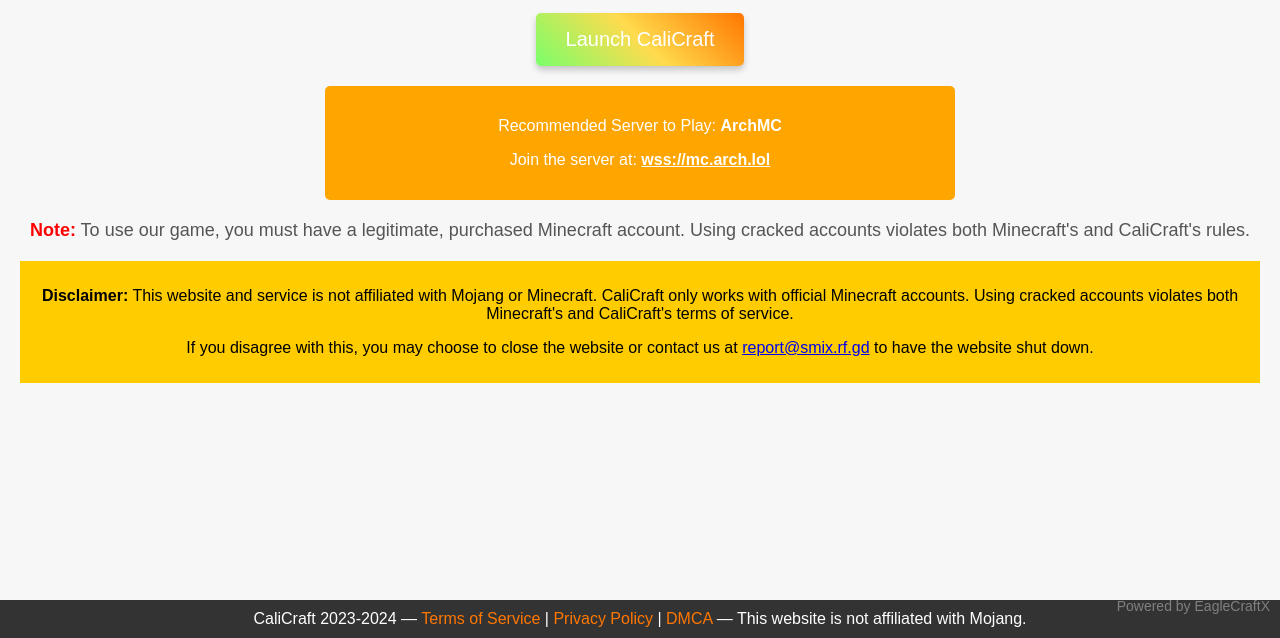
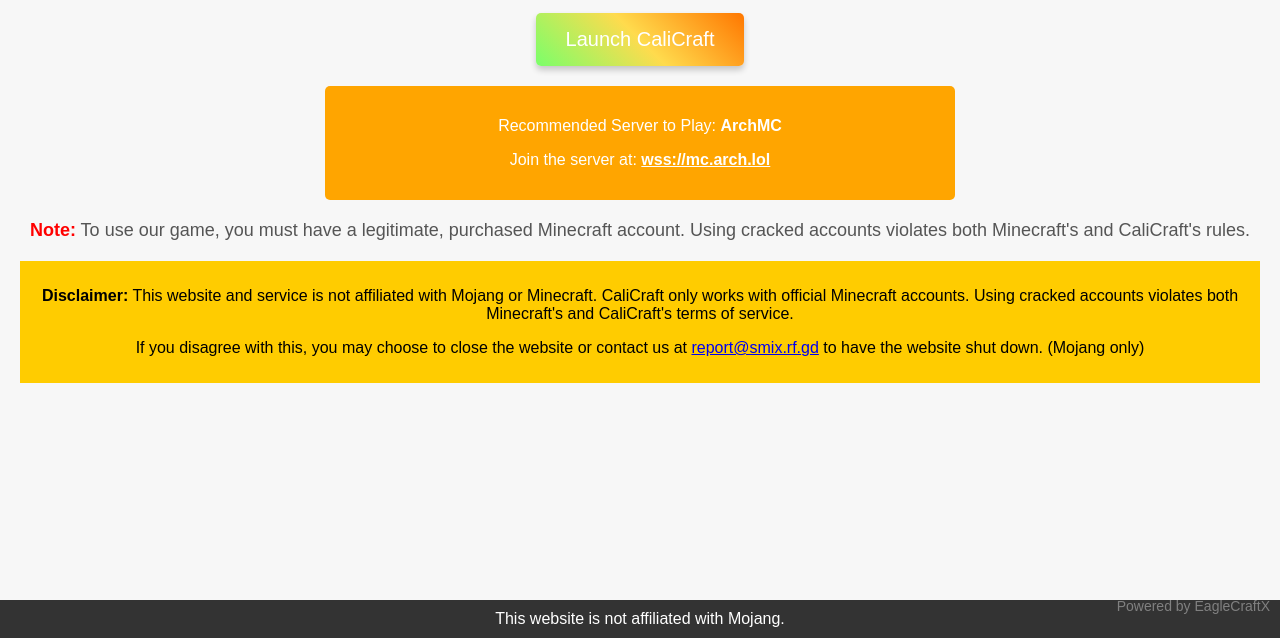
Before and after one commit to spamsmilosakrfgd55/spamsmilosakrfgd55.github.io, a plain HTML site: page index.html in a window 1280 px wide. Shown: the part 162-800 px from the top of the page. Drawn offline with Linux system fonts and the light colour scheme.

Commit message:
Update index.html

```diff
--- a/index.html
+++ b/index.html
@@ -139,16 +139,13 @@
 
         <div class="disclaimer">
             <p><strong>Disclaimer:</strong> This website and service is not affiliated with Mojang or Minecraft. CaliCraft only works with official Minecraft accounts. Using cracked accounts violates both Minecraft's and CaliCraft's terms of service.</p>
-            <p>If you disagree with this, you may choose to close the website or contact us at <a href="mailto:report@smix.rf.gd">report@smix.rf.gd</a> to have the website shut down.</p>
+            <p>If you disagree with this, you may choose to close the website or contact us at <a href="mailto:report@smix.rf.gd">report@smix.rf.gd</a> to have the website shut down. (Mojang only)</p>
         </div>
     </main>
 
     <footer>
-        CaliCraft 2023-2024 —
-        <a href="/p/legal/#terms-of-service">Terms of Service</a>
-        | <a href="/p/legal/#privacy-policy">Privacy Policy</a>
-        | <a href="/p/legal/#dmca">DMCA</a>
-        — This website is not affiliated with Mojang.
+
+       This website is not affiliated with Mojang.
     </footer>
 
     <div class="powered-by">
```
